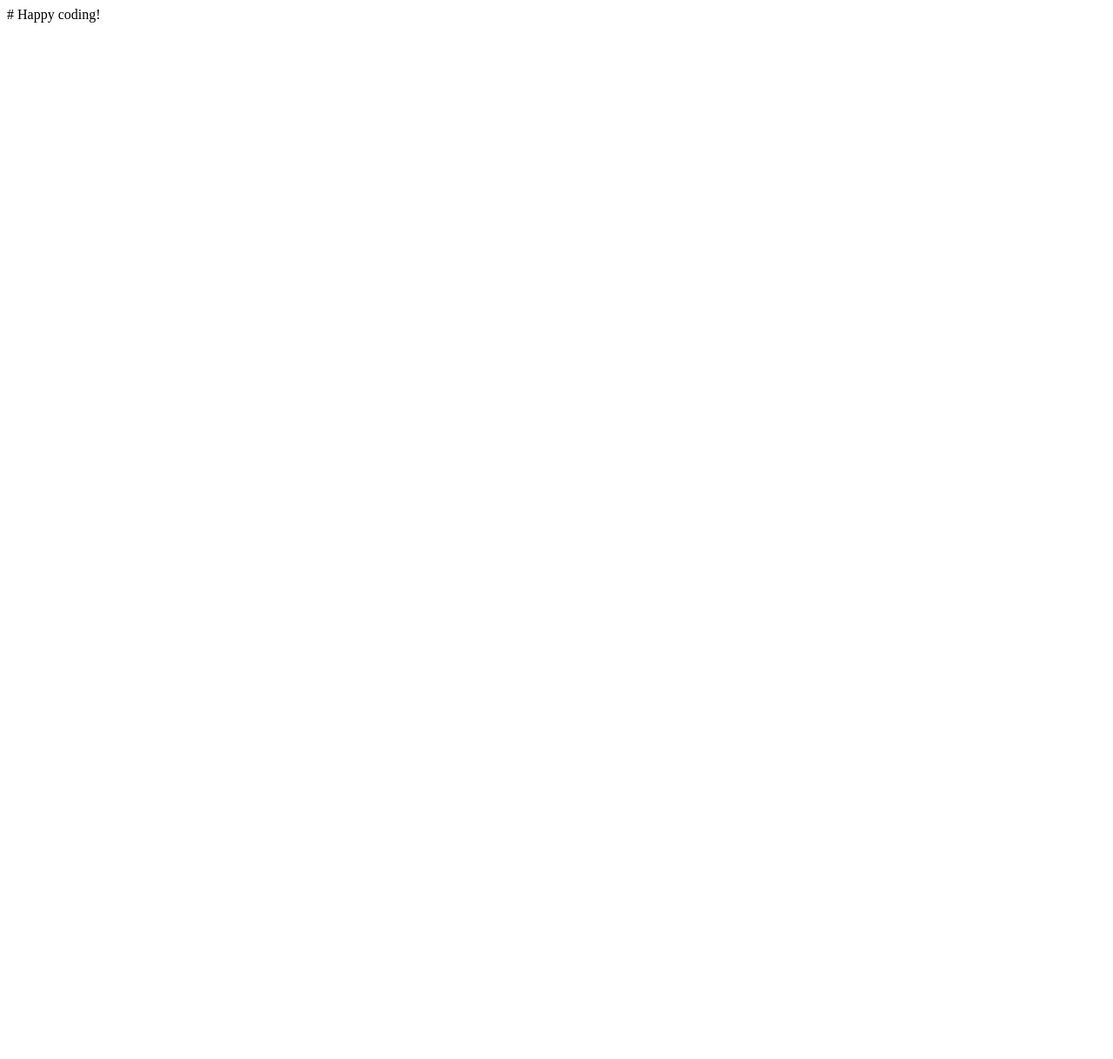
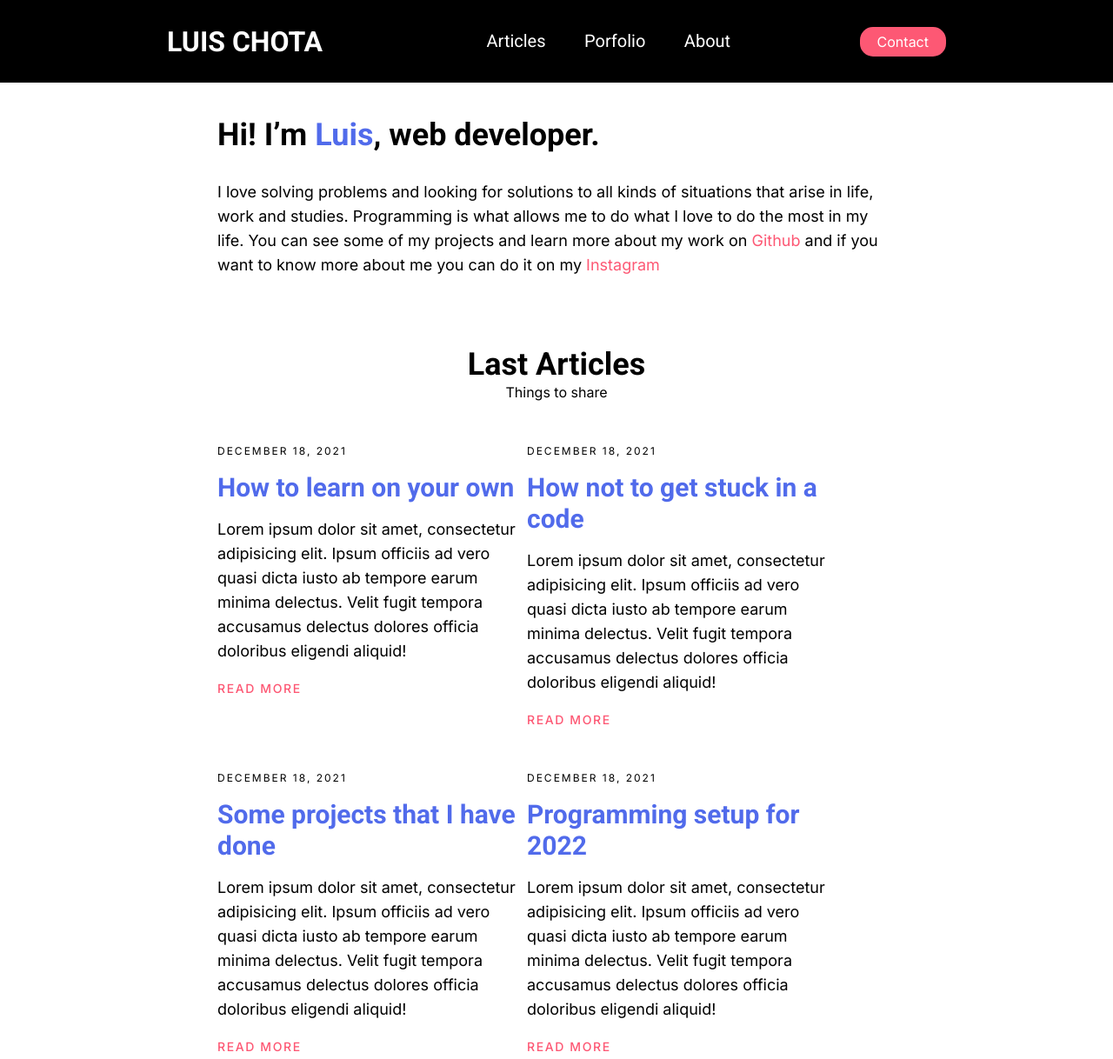
Before and after one commit to codeableorg/building-my-portfolio-1-luisftime24, a plain HTML site: page index.html in a window 1280 px wide. Shown: the top 1218 px of the page at 87% size. Before the commit the page ends 800 px from the top, so only its background shows below. Drawn offline with Linux system fonts and the light colour scheme.

Commit message:
Index page

```diff
--- /dev/null
+++ b/css/colors.css
@@ -0,0 +1,6 @@
+:root {
+    --primary-pink: rgb(253, 88, 116);
+    --primary-blue: #516BEB;
+    --primary-sky: #84DFFF;
+    --secondary-yellow: #FFFCDC;
+}
--- /dev/null
+++ b/css/reset.css
@@ -0,0 +1,74 @@
+/* Box sizing rules */
+*,
+*::before,
+*::after {
+  box-sizing: border-box;
+}
+
+/* Remove default margin */
+body,
+h1,
+h2,
+h3,
+h4,
+p,
+figure,
+blockquote,
+dl,
+dd {
+  margin: 0;
+}
+
+/* Remove list styles on ul, ol elements with a list role, which suggests default styling will be removed */
+ul[role='list'],
+ol[role='list'] {
+  list-style: none;
+}
+
+/* Set core root defaults */
+html:focus-within {
+  scroll-behavior: smooth;
+}
+
+/* Set core body defaults */
+body {
+  min-height: 100vh;
+  text-rendering: optimizeSpeed;
+  line-height: 1.5;
+}
+
+/* A elements that don't have a class get default styles */
+a:not([class]) {
+  text-decoration-skip-ink: auto;
+}
+
+/* Make images easier to work with */
+img,
+picture {
+  max-width: 100%;
+  display: block;
+}
+
+/* Inherit fonts for inputs and buttons */
+input,
+button,
+textarea,
+select {
+  font: inherit;
+}
+
+/* Remove all animations, transitions and smooth scroll for people that prefer not to see them */
+@media (prefers-reduced-motion: reduce) {
+  html:focus-within {
+   scroll-behavior: auto;
+  }
+
+  *,
+  *::before,
+  *::after {
+    animation-duration: 0.01ms !important;
+    animation-iteration-count: 1 !important;
+    transition-duration: 0.01ms !important;
+    scroll-behavior: auto !important;
+  }
+}
--- /dev/null
+++ b/css/style.css
@@ -0,0 +1,121 @@
+@import url("reset.css");
+@import url("typographies.css");
+@import url("buttons.css");
+@import url("colors.css");
+
+header {
+  background-color: black;
+  display: flex;
+  justify-content: space-between;
+  align-items: center;
+  padding: 1.2rem 15%;
+}
+
+section {
+  padding: 2.5rem 0px;
+}
+
+.container {
+  margin: auto;
+  max-width: 780px;
+}
+
+.logo {
+  font-family: 'Roboto', sans-serif;
+  font-weight: 700;
+  cursor: pointer;
+  text-decoration: none;
+  color: white;
+  font-size: 1rem;
+}
+
+.nav_links li a {
+  font-family: "Roboto", sans-serif;
+  font-weight: 400;
+  font-size: 1.25rem;
+  color: white;
+  text-decoration: none;
+}
+
+.nav_links {
+  list-style: none;
+}
+
+.nav_links li {
+  display: inline-block;
+  padding: 0rem 1.25rem;
+}
+
+.nav_links li a {
+  transition: all 0.3s ease 0s;
+}
+
+.nav_links li a:hover {
+  color: rgb(255, 96, 123);
+}
+
+.contact {
+  padding: 5px 1.25rem;
+  color: white;
+  background-color: var(--primary-pink);
+  border: none;
+  border-radius: 15px;
+  cursor: pointer;
+  transition: all 0.3s ease 0s;
+  text-decoration: none;
+}
+
+.contact:hover {
+  color: black;
+}
+
+.contact:active {
+  transform: scale(0.9)
+}
+
+.text-center {
+  text-align: center;
+}
+
+.articles {
+  display: grid;
+  grid-template-columns: repeat(auto-fill, 356px);
+}
+
+.article {
+  margin-bottom: 3rem;
+}
+
+.articles-title {
+  margin-bottom: 3rem;
+}
+
+.article-date,
+.article-title,
+.article-summary {
+  margin-bottom: 16px;
+}
+
+.name {
+  color: var(--primary-blue);
+}
+
+.social {
+  color: var(--primary-pink);
+}
+
+.footer {
+  margin: auto;
+  padding: 3rem 0rem;
+  background-color: var(--primary-sky);
+}
+
+.div-footer {
+  align-items: center;
+  text-align: center;
+}
+
+.div-footer button {
+  background-color: #EDD2F3;
+  color: rgb(49, 49, 49);
+}
--- /dev/null
+++ b/css/typographies.css
@@ -0,0 +1,86 @@
+@import url('https://fonts.googleapis.com/css2?family=Roboto:wght@400;700&display=swap');
+@import url("https://fonts.googleapis.com/css2?family=Inter:wght@400;500&display=swap");
+
+body {
+  font-size: 1rem;
+  line-height: 1.5rem;
+  font-family: "Inter", sans-serif;
+}
+
+a {
+	text-decoration: none;
+}
+
+h3 {
+	color: var(--primary-blue)
+}
+
+.heading,
+.heading--md {
+  font-size: 1.875rem;
+  line-height: 2.25rem;
+  font-weight: 600;
+  font-family: "Roboto", sans-serif;
+}
+
+.heading--xxl {
+  font-size: 3.75rem;
+  line-height: 3.75rem;
+}
+
+.heading--xl {
+  font-size: 3rem;
+  line-height: 3rem;
+}
+
+.heading--lg {
+  font-size: 2.25rem;
+  line-height: 2.5rem;
+}
+
+.heading--sm {
+  font-size: 1.5rem;
+  line-height: 2rem;
+}
+
+.content-lg {
+  font-size: 1.125rem;
+  line-height: 1.75rem;
+}
+
+.content-xs {
+  font-size: 0.75rem;
+  line-height: 1rem;
+}
+
+.overline {
+  font-size: 0.75rem;
+  line-height: 1rem;
+  letter-spacing: 0.125rem;
+  text-transform: uppercase;
+  font-family: "Inter", sans-serif;
+}
+
+.button-md-content {
+  font-size: 0.875rem;
+  line-height: 1.25rem;
+  font-weight: 500;
+  letter-spacing: 0.1rem;
+  text-transform: uppercase;
+  font-family: "Inter", sans-serif;
+	color: var(--primary-pink);
+	text-decoration: none;
+}
+
+.button-lg-content {
+  font-size: 1rem;
+  line-height: 1.5rem;
+  font-weight: 500;
+  letter-spacing: 0.1rem;
+  text-transform: uppercase;
+  font-family: "Inter", sans-serif;
+}
+
+.mt-32 {
+	margin-top: 32px;
+}
--- a/index.html
+++ b/index.html
@@ -1 +1,113 @@
-# Happy coding!
+<!DOCTYPE html>
+<html lang="en">
+  <head>
+    <meta charset="UTF-8" />
+    <meta http-equiv="X-UA-Compatible" content="IE=edge" />
+    <meta name="viewport" content="width=device-width, initial-scale=1.0" />
+    <link rel="stylesheet" href="css/style.css" />
+    <title>Luis Blog</title>
+  </head>
+  <body>
+    <header>
+      <a class="logo" href="">
+        <h1>LUIS CHOTA</h1>
+      </a>
+      <nav>
+        <ul class="nav_links">
+          <li>
+            <a href="">Articles</a>
+          </li>
+          <li>
+            <a href="">Porfolio</a>
+          </li>
+          <li>
+            <a href="">About</a>
+          </li>
+        </ul>
+      </nav>
+      <a href=""><button class="contact">Contact</button></a>
+    </header>
+    <section class="container">
+      <h1 class="heading heading--lg">
+        Hi! I’m <span class="name">Luis</span>, web developer.
+      </h1>
+      <p class="content-lg mt-32">
+        I love solving problems and looking for solutions to all kinds of
+        situations that arise in life, work and studies. Programming is what
+        allows me to do what I love to do the most in my life. You can see some
+        of my projects and learn more about my work on
+        <a href="https://github.com/" class="social">Github</a> and if you want
+        to know more about me you can do it on my
+        <a href="https://www.instagram.com/" class="social">Instagram</a>
+      </p>
+    </section>
+    <main>
+      <section class="container">
+        <h2 class="heading heading--lg text-center">Last Articles</h2>
+        <p class="content text-center">Things to share</p>
+        <br />
+        <br />
+        <div class="articles">
+          <article class="article">
+            <p class="overline article-date">December 18, 2021</p>
+            <h3 class="heading heading--md article-title">
+              How to learn on your own
+            </h3>
+            <p class="content-lg article-summary">
+              Lorem ipsum dolor sit amet, consectetur adipisicing elit. Ipsum
+              officiis ad vero quasi dicta iusto ab tempore earum minima
+              delectus. Velit fugit tempora accusamus delectus dolores officia
+              doloribus eligendi aliquid!
+            </p>
+            <a href="#" class="button-md-content">Read more</a>
+          </article>
+          <article class="article">
+            <p class="overline article-date">December 18, 2021</p>
+            <h3 class="heading heading--md article-title">
+              How not to get stuck in a code
+            </h3>
+            <p class="content-lg article-summary">
+              Lorem ipsum dolor sit amet, consectetur adipisicing elit. Ipsum
+              officiis ad vero quasi dicta iusto ab tempore earum minima
+              delectus. Velit fugit tempora accusamus delectus dolores officia
+              doloribus eligendi aliquid!
+            </p>
+            <a href="#" class="button-md-content">Read more</a>
+          </article>
+          <article class="article">
+            <p class="overline article-date">December 18, 2021</p>
+            <h3 class="heading heading--md article-title">
+              Some projects that I have done
+            </h3>
+            <p class="content-lg article-summary">
+              Lorem ipsum dolor sit amet, consectetur adipisicing elit. Ipsum
+              officiis ad vero quasi dicta iusto ab tempore earum minima
+              delectus. Velit fugit tempora accusamus delectus dolores officia
+              doloribus eligendi aliquid!
+            </p>
+            <a href="#" class="button-md-content">Read more</a>
+          </article>
+          <article class="article">
+            <p class="overline article-date">December 18, 2021</p>
+            <h3 class="heading heading--md article-title">
+              Programming setup for 2022
+            </h3>
+            <p class="content-lg article-summary">
+              Lorem ipsum dolor sit amet, consectetur adipisicing elit. Ipsum
+              officiis ad vero quasi dicta iusto ab tempore earum minima
+              delectus. Velit fugit tempora accusamus delectus dolores officia
+              doloribus eligendi aliquid!
+            </p>
+            <a href="#" class="button-md-content">Read more</a>
+          </article>
+        </div>
+      </section>
+    </main>
+    <footer class="footer">
+      <div class="div-footer">
+        <h1 class="heading heading--lg">Can I help you?</h1>
+        <button class="contact mt-32">Get in touch</button>
+      </div>
+    </footer>
+  </body>
+</html>
```
Also changed, not shown: css/buttons.css (added).
